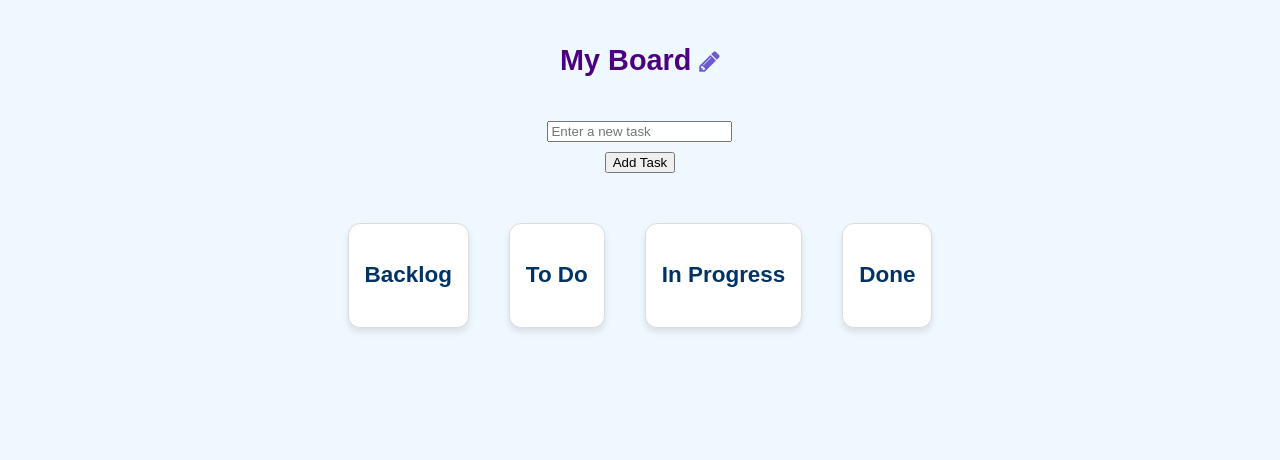
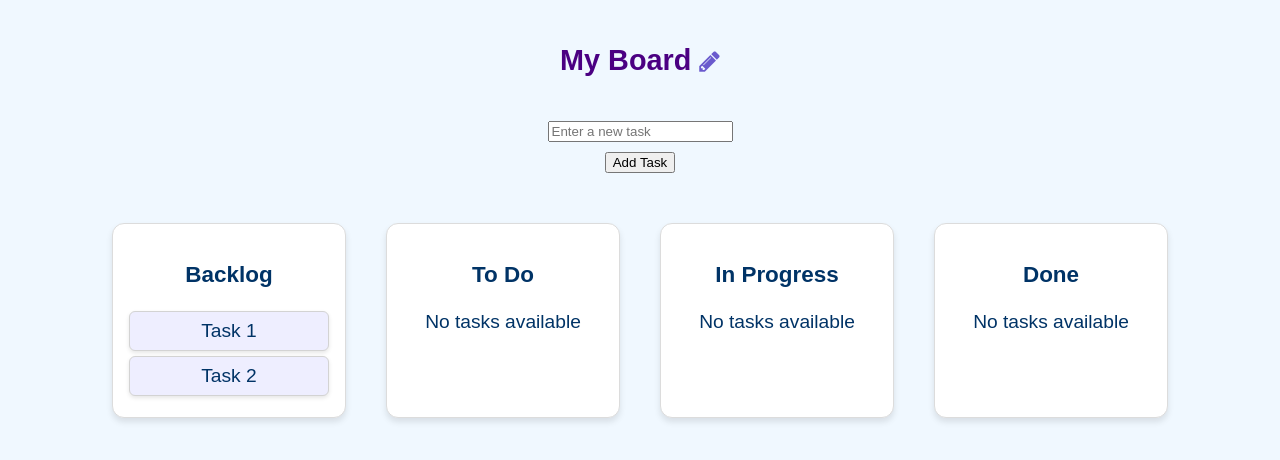
Before and after one commit to phiquangdat/kanban-board, a React (Vite) app: page / in a window 1280 px wide. Shown: the top 460 px of the page. Built offline with nearby package versions, Linux system fonts and the light colour scheme.

Commit message:
new task will be added to backlog first

```diff
--- a/src/App.css
+++ b/src/App.css
@@ -71,6 +71,7 @@ ul {
 }
 
 .list {
+  width: 200px;
   padding: 16px;
   margin: 10px;
   border: 1px solid #dcdcdc;
--- a/src/App.jsx
+++ b/src/App.jsx
@@ -45,13 +45,9 @@ function App() {
       />
       <div id="list-container">
         <Board className="list backlog" listName="Backlog" tasks={backlog} />
-        <Board className="list" listName="To Do" tasks={["Example Task A"]} />
-        <Board
-          className="list"
-          listName="In Progress"
-          tasks={["Example Task B"]}
-        />
-        <Board className="list" listName="Done" tasks={["Example Task C"]} />
+        <Board className="list" listName="To Do" tasks={[]} />
+        <Board className="list" listName="In Progress" tasks={[]} />
+        <Board className="list" listName="Done" tasks={[]} />
       </div>
     </>
   );
--- a/src/components/Board.jsx
+++ b/src/components/Board.jsx
@@ -1,17 +1,18 @@
 import Card from "./Card";
-import { useState } from "react";
 
-export default function Board({ listName }) {
-  const [items, setItems] = useState([]); // State for tasks
-
+export default function Board({ listName, tasks }) {
   return (
     <div className="list">
       <h3>{listName}</h3>
-      <ul>
-        {items.map((item, index) => (
-          <Card key={index}>{item}</Card> // Render each task inside a <Card />
-        ))}
-      </ul>
+      {tasks.length > 0 ? (
+        <ul>
+          {tasks.map((item, index) => (
+            <Card key={index}>{item}</Card>
+          ))}
+        </ul>
+      ) : (
+        <p>No tasks available</p>
+      )}
     </div>
   );
 }
--- a/src/components/TaskInput/TaskInput.jsx
+++ b/src/components/TaskInput/TaskInput.jsx
@@ -3,7 +3,7 @@ import React from "react";
 import "./TaskInput.css";
 function TaskInput({ value, onChange, onAddTask }) {
   return (
-    <div class="task-input-container">
+    <div className="task-input-container">
       <input
         type="text"
         value={value}
```
